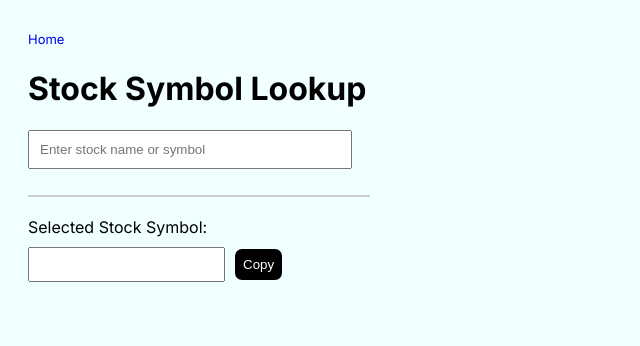
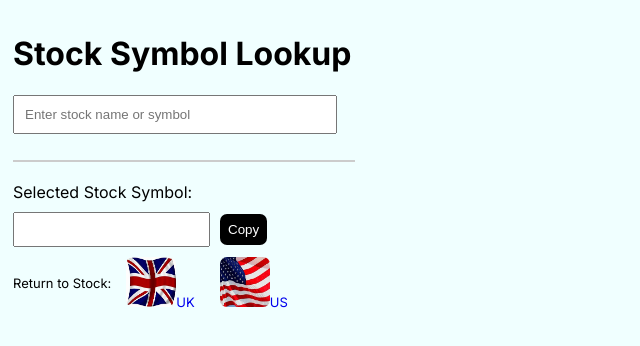
Before and after one commit to uk030621/fetchstockv2, a Next.js app: page /symbolsearch in a window 1280 px wide. Shown: the top 346 px of the page, without its empty margins (0-640 px from the left). Built offline with nearby package versions, Linux system fonts and the light colour scheme.

Commit message:
Added country flags to stock links in symbol search page.js

```diff
--- a/app/globals.css
+++ b/app/globals.css
@@ -202,3 +202,12 @@ button:hover{
 .uk-pic{
   border-radius: 7px;
 }
+
+.selected-symbol{
+  margin-bottom: 10px;
+}
+
+.return-to-stock{
+  margin-right: 10px;
+  font-size: small;
+}
--- a/app/symbolsearch/page.js
+++ b/app/symbolsearch/page.js
@@ -2,7 +2,7 @@
 
 import Link from 'next/link';
 import { useState, useEffect, useRef } from 'react';
-
+import Image from 'next/image';
 
 export default function StockSearchPage() {
   const [searchTerm, setSearchTerm] = useState('');
@@ -41,12 +41,8 @@ export default function StockSearchPage() {
   };
 
 
-
-
-
   return (
-    <div style={{ padding: '20px' }}>
-      <Link className='stock-symbol-search' href = "/">Home</Link>
+    <div style={{ padding: '5px' }}>
       <h1>Stock Symbol Lookup</h1>
       <input
         type="text"
@@ -82,6 +78,7 @@ export default function StockSearchPage() {
 
       <div>
       <input
+        className='selected-symbol'
         ref={inputRef}
         type="text"
         defaultValue={selectedStock}
@@ -93,8 +90,29 @@ export default function StockSearchPage() {
       >Copy</button>
       {copySuccess && <span style={{ marginLeft: '10px' }}>{copySuccess}</span>}
     </div>
-
-
+        <div style={{display:'flex', alignItems: 'center', justifyContent: 'flex-start'}}>
+            <p className='return-to-stock'>Return to Stock: </p>
+            <Link className='stock-symbol-search' href="/">
+            <span>
+            <Image className='uk-pic'
+                    src="/UKFlag.jpg"
+                    alt="Portfolio Image"
+                    width={50}  // Adjust the width
+                    height={50} // Adjust the height
+                    style={{ marginLeft: '5px' }}  // Add margin for spacing
+                />
+            </span>UK</Link>
+            <Link className='stock-symbol-search' href="/uscurrency">
+            <span>
+            <Image className='uk-pic'
+                    src="/USFLAG.jpg"
+                    alt="Portfolio Image"
+                    width={50}  // Adjust the width
+                    height={50} // Adjust the height
+                    style={{ marginLeft: '5px' }}  // Add margin for spacing
+                />
+            </span>US</Link>
+        </div>
     </div>
   );
 }
```
